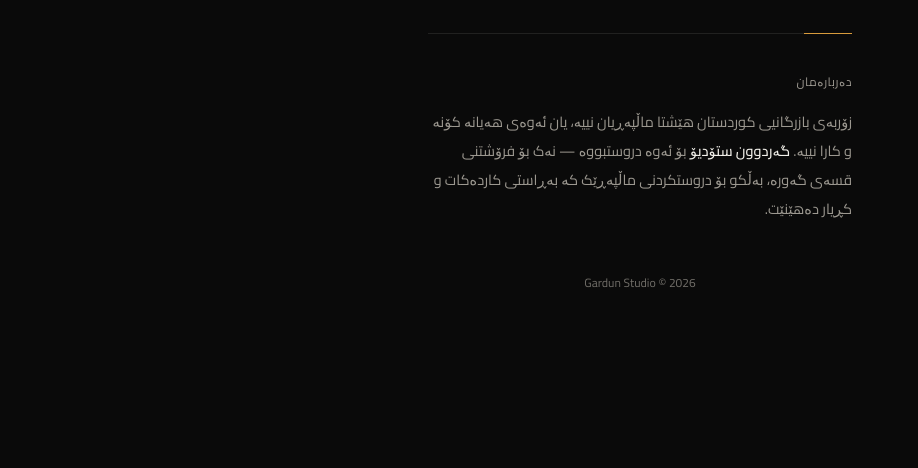
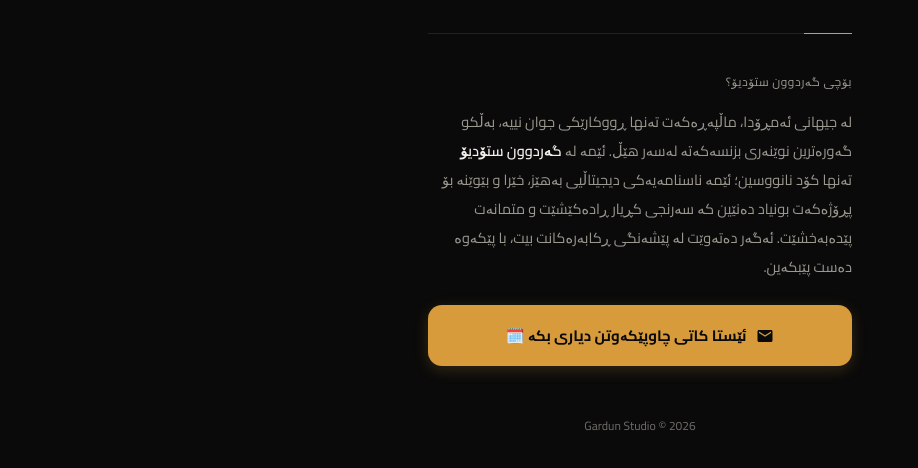
Before and after one commit to Znar206/gardun-studio, a plain HTML site: page index.html in a window 1280 px wide. Shown: the part 768-1236 px from the top of the page, without its empty margins (0-918 px from the left). Before the commit the page ends 1110 px from the top, so only its background shows below. Drawn offline with Linux system fonts and the light colour scheme.

Commit message:
Enhance about section with CTA button and styles
Added a call-to-action button with styling and hover effects.

```diff
--- a/index.html
+++ b/index.html
@@ -295,10 +295,39 @@
     font-size:14.5px;
     line-height:2;
     color:var(--text-secondary);
+    margin-bottom:24px;
   }
   .about-text strong{
     color:var(--text-primary);
-    font-weight:500;
+    font-weight:600;
+  }
+
+  .cta-button{
+    display:flex;
+    align-items:center;
+    justify-content:center;
+    gap:10px;
+    width:100%;
+    padding:16px;
+    background:var(--accent);
+    color:rgba(10, 10, 10, 1);
+    font-weight:700;
+    font-size:15px;
+    text-decoration:none;
+    border-radius:14px;
+    transition:transform 0.15s ease, background 0.25s ease, box-shadow 0.25s ease;
+    box-shadow: 0 4px 15px rgba(216,155,60,0.2);
+  }
+  .cta-button:hover{
+    background:#e5a947;
+    box-shadow: 0 6px 20px rgba(216,155,60,0.3);
+  }
+  .cta-button:active{
+    transform:scale(0.985);
+  }
+  .cta-button svg{
+    width:18px;
+    height:18px;
   }
 
   @media (prefers-reduced-motion: reduce){
@@ -397,8 +426,13 @@
   </div>
 
   <div class="about">
-    <p class="about-label">دەربارەمان</p>
-    <p class="about-text">زۆربەی بازرگانیی کوردستان هێشتا ماڵپەڕیان نییە، یان ئەوەی هەیانە کۆنە و کارا نییە. <strong>گەردوون ستۆدیۆ</strong> بۆ ئەوە دروستبووە — نەک بۆ فرۆشتنی قسەی گەورە، بەڵکو بۆ دروستکردنی ماڵپەڕێک کە بەڕاستی کاردەکات و کڕیار دەهێنێت.</p>
+    <p class="about-label">بۆچی گەردوون ستۆدیۆ؟</p>
+    <p class="about-text">لە جیهانی ئەمڕۆدا، ماڵپەڕەکەت تەنها ڕووکارێکی جوان نییە، بەڵکو گەورەترین نوێنەری بزنسەکەتە لەسەر هێڵ. ئێمە لە <strong>گەردوون ستۆدیۆ</strong> تەنها کۆد نانووسین؛ ئێمە ناسنامەیەکی دیجیتاڵیی بەهێز، خێرا و بێوێنە بۆ پڕۆژەکەت بونیاد دەنێین کە سەرنجی کڕیار ڕادەکێشێت و متمانەت پێدەبەخشێت. ئەگەر دەتەوێت لە پێشەنگی ڕکابەرەکانت بیت، با پێکەوە دەست پێبکەین.</p>
+
+    <a class="cta-button" href="https://wa.me/9647721518484?text=%D8%B3%DA%B5%D8%A7%D9%88%20%DA%AF%DB%95%D8%B1%D8%AF%D9%85%D9%8block%20%D8%B3%D8%AA%DB%95%DB%8F%D8%AF%DB%8C%DB%B5%D9%88%D8%8C%20%D8%AF%DB%95%D8%AA%D9%85%D9%85%20%DA%A9%D8%A7%D8%AA%DB%8C%DA%AA%20%D8%AF%DB%90%D8%A7%D8%B1%DB%8C%20%D8%A8%DA%A9%DB%95%D9%85%20%D8%A8%DB%block%20%D9%82%D8%B3%DB%95%DA%A9%D8%B1%D8%AF%D9%86%20%D9%84%DB%95%D8%B3%DB%95%D8%B1%20%D9%85%D8%A7%DA%B5%D9%BE%DB%95%DA%95%DB%8C%20%D8%A8%D8%B2%D9%86%D8%B3%DB%95%DA%A9%DB%95%D9%85%D8%9F" target="_blank" rel="noopener">
+      <svg viewBox="0 0 24 24" fill="currentColor"><path d="M20 4H4c-1.1 0-1.99.9-1.99 2L2 18c0 1.1.9 2 2 2h16c1.1 0 2-.9 2-2V6c0-1.1-.9-2-2-2zm0 4l-8 5-8-5V6l8 5 8-5v2z"/></svg>
+      ئێستا کاتی چاوپێکەوتن دیاری بکە 🗓️
+    </a>
   </div>
 
   <footer>
```
